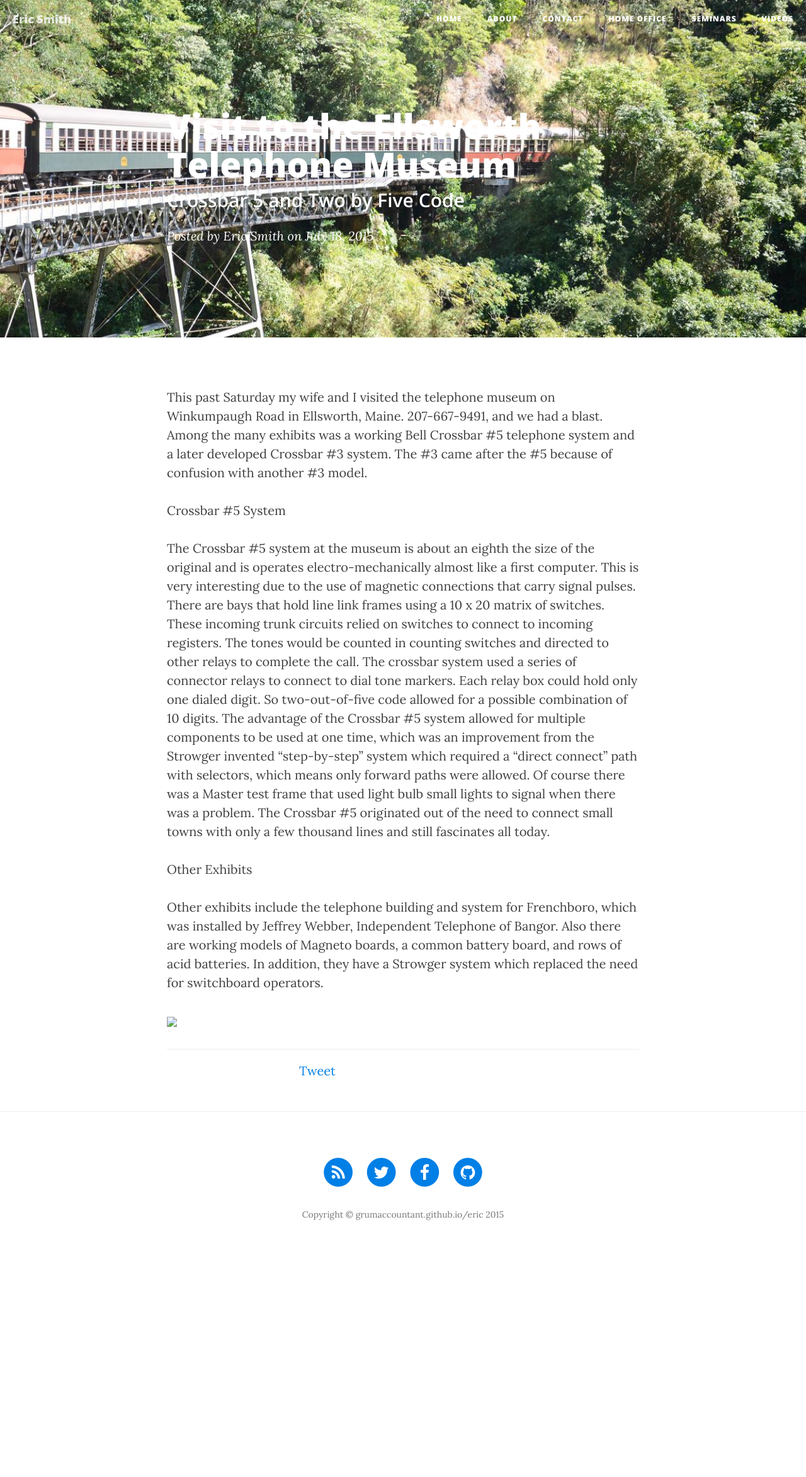
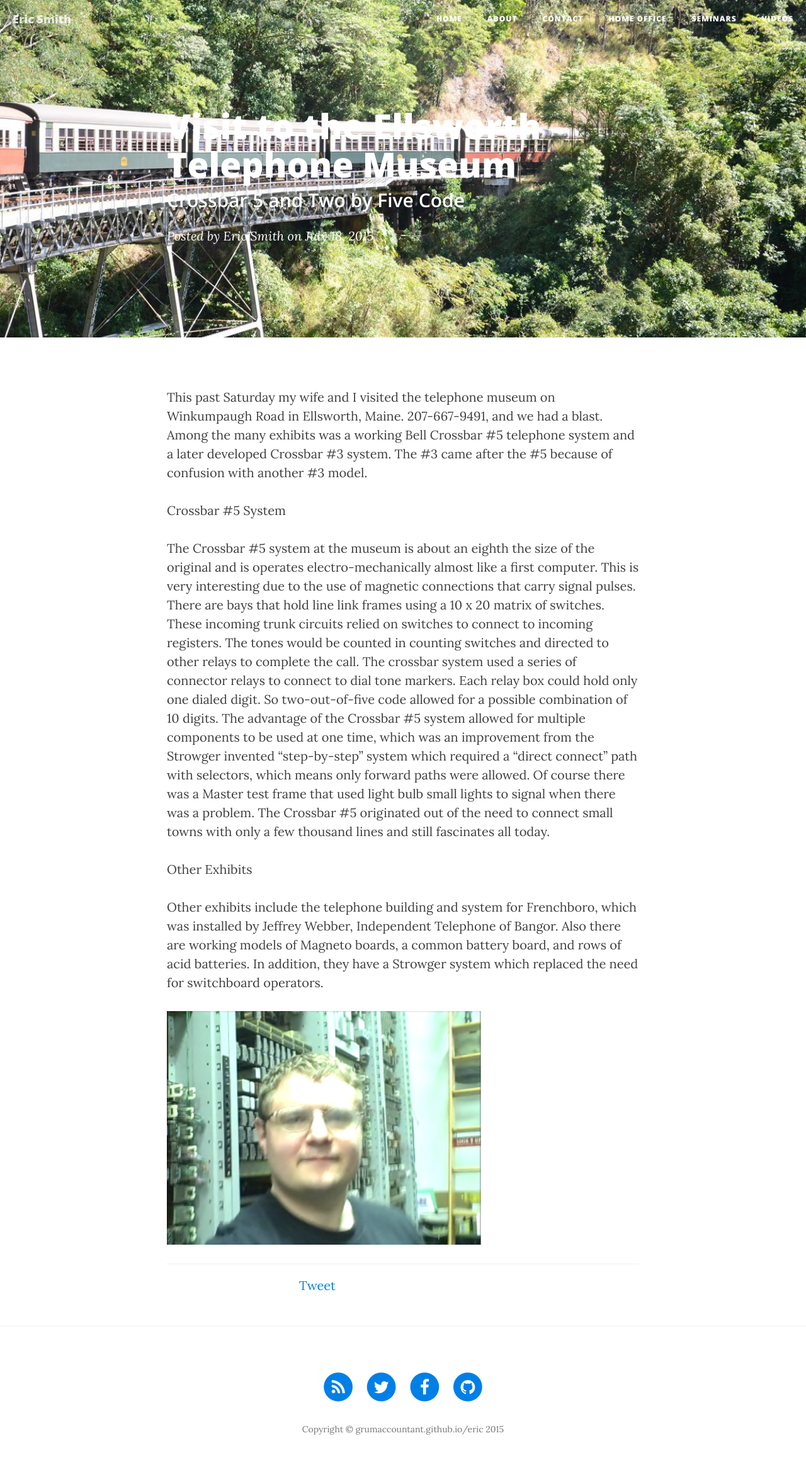
Before and after one commit to grumaccountant/eric, a Jekyll site: the page built from _posts/2015-07-18-Telephone-Museum.markdown, in a window 1280 px wide. Shown: the whole page at 63% size. Built offline with Jekyll 4.4.1, drawn with Linux system fonts in a browser that asks for light colours; nearby versions of some CDN libraries; comment, search, counter and statistics services are not loaded; before the commit the page ends 2005 px from its top, so only the background shows below that.

Commit message:
Update 2015-07-18-Telephone-Museum.markdown

```diff
--- a/_posts/2015-07-18-Telephone-Museum.markdown
+++ b/_posts/2015-07-18-Telephone-Museum.markdown
@@ -22,5 +22,5 @@ Of course there was a Master test frame that used light bulb small lights to sig
 Other Exhibits
 <p>
 Other exhibits include the telephone building and system for Frenchboro, which was installed by Jeffrey Webber, Independent Telephone of Bangor. Also there are working models of Magneto boards, a common battery board, and rows of acid batteries.  In addition, they have a Strowger system which replaced the need for switchboard operators.
-<p><p>
-<img src="imgblog/1.png" width="500">
+<p>
+<img src="//imgblog/1.png" width="500">
```
